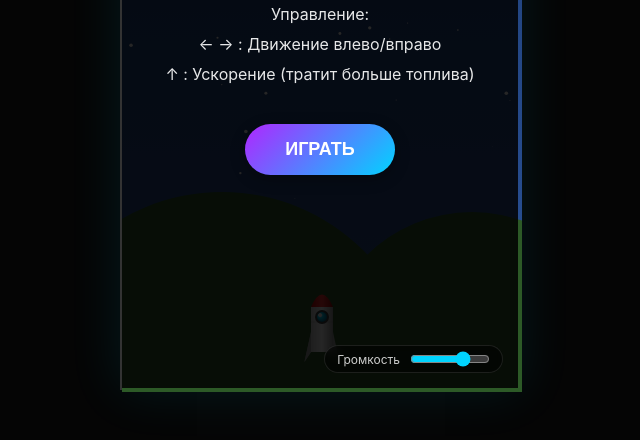
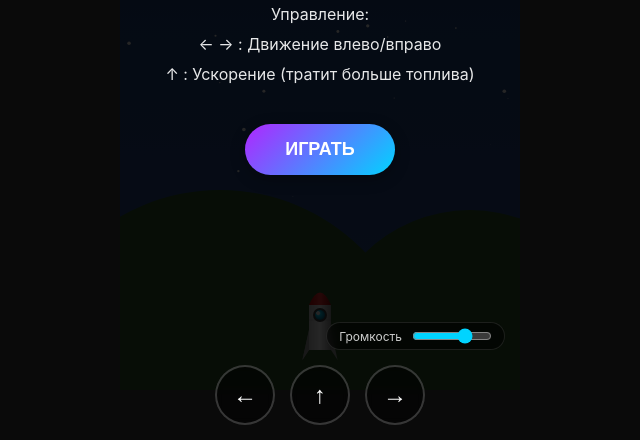
Before and after one commit to 01vera/rocket-to-the-moon, a plain HTML site: page index.html in a window 1280 px wide. Shown: the part 360-800 px from the top of the page, without its empty margins (320-960 px from the left). Drawn offline with Linux system fonts and the light colour scheme.

Commit message:
Add files via upload

```diff
--- a/index.html
+++ b/index.html
@@ -30,8 +30,17 @@
 
         <!-- Volume Control -->
         <div id="volume-control">
-            <label for="volume-range">Громкость</label>
-            <input id="volume-range" type="range" min="0" max="100" value="70">
+            <div id="volume-control-inner">
+                <label for="volume-range">Громкость</label>
+                <input id="volume-range" type="range" min="0" max="100" value="70">
+            </div>
+        </div>
+
+        <!-- Touch Controls -->
+        <div id="touch-controls">
+            <button id="btn-left">←</button>
+            <button id="btn-boost">↑</button>
+            <button id="btn-right">→</button>
         </div>
 
         <!-- Игровое поле -->
--- a/script.js
+++ b/script.js
@@ -59,8 +59,13 @@ if (volumeRange) {
 applyMasterVolume();
 
 // Game Constants
-const CANVAS_WIDTH = 400;
-const CANVAS_HEIGHT = 700;
+const BASE_CANVAS_WIDTH = 400;
+const BASE_CANVAS_HEIGHT = 700;
+let CANVAS_WIDTH = BASE_CANVAS_WIDTH;
+let CANVAS_HEIGHT = BASE_CANVAS_HEIGHT;
+let scaleX = 1;
+let scaleY = 1;
+
 const ROCKET_WIDTH = 22;
 const ROCKET_HEIGHT = 60;
 const FUEL_CONSUMPTION_BASE = 0.03;
@@ -109,6 +114,57 @@ window.addEventListener('keydown', (e) => {
 window.addEventListener('keyup', (e) => {
     keys[e.code] = false;
 });
+
+// Touch Controls
+const btnLeft = document.getElementById('btn-left');
+const btnRight = document.getElementById('btn-right');
+const btnBoost = document.getElementById('btn-boost');
+
+if (btnLeft) {
+    btnLeft.addEventListener('pointerdown', (e) => { e.preventDefault(); keys['ArrowLeft'] = true; });
+    btnLeft.addEventListener('pointerup', (e) => { e.preventDefault(); keys['ArrowLeft'] = false; });
+    btnLeft.addEventListener('pointerleave', (e) => { e.preventDefault(); keys['ArrowLeft'] = false; });
+}
+
+if (btnRight) {
+    btnRight.addEventListener('pointerdown', (e) => { e.preventDefault(); keys['ArrowRight'] = true; });
+    btnRight.addEventListener('pointerup', (e) => { e.preventDefault(); keys['ArrowRight'] = false; });
+    btnRight.addEventListener('pointerleave', (e) => { e.preventDefault(); keys['ArrowRight'] = false; });
+}
+
+if (btnBoost) {
+    btnBoost.addEventListener('pointerdown', (e) => { e.preventDefault(); keys['ArrowUp'] = true; });
+    btnBoost.addEventListener('pointerup', (e) => { e.preventDefault(); keys['ArrowUp'] = false; });
+    btnBoost.addEventListener('pointerleave', (e) => { e.preventDefault(); keys['ArrowUp'] = false; });
+}
+
+// Resize Handling
+function resizeCanvas() {
+    const aspectRatio = BASE_CANVAS_WIDTH / BASE_CANVAS_HEIGHT;
+    let newWidth = window.innerWidth;
+    let newHeight = window.innerHeight;
+
+    if (newWidth / newHeight > aspectRatio) {
+        newWidth = newHeight * aspectRatio;
+    } else {
+        newHeight = newWidth / aspectRatio;
+    }
+
+    // Cap at base size for desktop to keep it sharp
+    if (newWidth > BASE_CANVAS_WIDTH && window.innerWidth > BASE_CANVAS_WIDTH) {
+        newWidth = BASE_CANVAS_WIDTH;
+        newHeight = BASE_CANVAS_HEIGHT;
+    }
+
+    canvas.width = newWidth;
+    canvas.height = newHeight;
+
+    scaleX = newWidth / BASE_CANVAS_WIDTH;
+    scaleY = newHeight / BASE_CANVAS_HEIGHT;
+}
+
+window.addEventListener('resize', resizeCanvas);
+resizeCanvas();
 
 // Initialize Stars for background
 function initStars() {
@@ -418,7 +474,10 @@ function updateStage() {
 // Draw Logic
 function draw() {
     // Clear Canvas
-    ctx.clearRect(0, 0, CANVAS_WIDTH, CANVAS_HEIGHT);
+    ctx.clearRect(0, 0, canvas.width, canvas.height);
+
+    ctx.save();
+    ctx.scale(scaleX, scaleY);
 
     // Draw Background Gradient based on progress
     let bgGradient = ctx.createLinearGradient(0, 0, 0, CANVAS_HEIGHT);
@@ -689,6 +748,8 @@ function draw() {
         ctx.fill();
         ctx.restore();
     }
+
+    ctx.restore();
 }
 
 // Main Game Loop
--- a/styles.css
+++ b/styles.css
@@ -17,24 +17,28 @@ body {
 
 #game-container {
     position: relative;
-    width: 400px;
-    height: 700px;
+    width: 100vw;
+    height: 100vh;
     background-color: #0a0a0a;
-    border: 2px solid #333;
-    box-shadow: 0 0 50px rgba(0, 212, 255, 0.1);
+    display: flex;
+    justify-content: center;
+    align-items: center;
+    overflow: hidden;
 }
 
 #gameCanvas {
     display: block;
     background: linear-gradient(180deg, #000000 0%, #0a0a2a 100%);
+    max-width: 100%;
+    max-height: 100%;
 }
 
 /* HUD Styles */
 #hud {
     position: absolute;
     top: 0;
-    left: 0;
-    width: 100%;
+    width: 400px;
+    max-width: 100%;
     padding: 15px;
     display: flex;
     justify-content: space-between;
@@ -106,19 +110,28 @@ body {
 /* Volume Control Styles */
 #volume-control {
     position: absolute;
-    bottom: 15px;
-    right: 15px;
+    bottom: 85px; /* Поднял выше, чтобы не мешал кнопкам */
+    width: 400px;
+    max-width: 100%;
+    display: flex;
+    justify-content: flex-end;
+    align-items: center;
+    gap: 10px;
+    padding: 5px 15px;
+    z-index: 30;
+    pointer-events: none;
+}
+
+#volume-control-inner {
     display: flex;
     align-items: center;
     gap: 10px;
-    font-size: 12px;
-    color: #fff;
-    z-index: 30;
     background: rgba(0, 0, 0, 0.5);
     padding: 5px 12px;
     border-radius: 20px;
     backdrop-filter: blur(5px);
     border: 1px solid rgba(255, 255, 255, 0.1);
+    pointer-events: auto;
 }
 
 #volume-control input[type="range"] {
@@ -130,15 +143,65 @@ body {
 #volume-control label {
     opacity: 0.8;
     user-select: none;
+    font-size: 12px;
+    color: #fff;
+}
+
+/* Touch Controls Styles */
+#touch-controls {
+    position: absolute;
+    bottom: 15px;
+    width: 400px;
+    max-width: 100%;
+    display: flex;
+    justify-content: center;
+    gap: 15px;
+    z-index: 30;
+}
+
+#touch-controls button {
+    width: 60px;
+    height: 60px;
+    border-radius: 50%;
+    border: 2px solid rgba(255, 255, 255, 0.2);
+    background: rgba(0, 0, 0, 0.5);
+    color: white;
+    font-size: 24px;
+    display: flex;
+    justify-content: center;
+    align-items: center;
+    cursor: pointer;
+    backdrop-filter: blur(5px);
+    user-select: none;
+    touch-action: manipulation;
+    transition: all 0.1s ease;
+}
+
+#touch-controls button:active {
+    background: rgba(0, 212, 255, 0.4);
+    transform: scale(0.9);
+    border-color: #00d4ff;
+}
+
+/* Hide touch controls on desktop if needed, but here we keep them for accessibility */
+@media (hover: hover) and (pointer: fine) {
+    /* Optional: make them more subtle on desktop */
+    #touch-controls {
+        opacity: 0.5;
+        transition: opacity 0.3s;
+    }
+    #touch-controls:hover {
+        opacity: 1;
+    }
 }
 
 /* Overlay Styles */
 .overlay {
     position: absolute;
-    top: 0;
-    left: 0;
-    width: 100%;
-    height: 100%;
+    width: 400px;
+    max-width: 100%;
+    height: 700px;
+    max-height: 100%;
     background-color: rgba(0, 0, 0, 0.85);
     display: flex;
     flex-direction: column;
```
